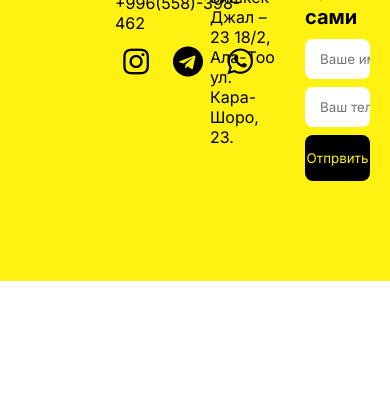
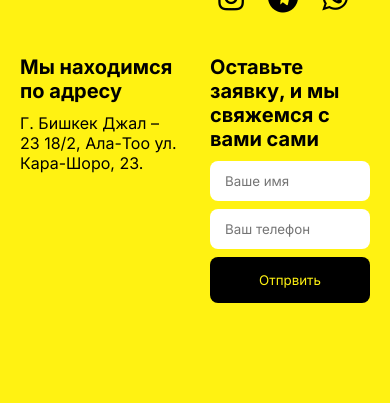
Before and after one commit to Phantather/en-course, a plain HTML site: page index.html in a window 390 px wide. Shown: the part 4324-4727 px from the top of the page. Before the commit the page ends 4605 px from the top, so only its background shows below. Drawn offline with Linux system fonts and the light colour scheme.

Commit message:
add: layout for footer

```diff
--- a/src/styles/footer.scss
+++ b/src/styles/footer.scss
@@ -6,7 +6,9 @@
   }
   &__nav {
     display: flex;
+    flex-wrap: wrap;
     column-gap: 30px;
+    row-gap: 40px;
   }
   &__card {
     width: calc(25% - 22.5px);
@@ -54,3 +56,8 @@
     font-size: 20px;
   }
 }
+@media (max-width: 676px) {
+  .footer__card {
+    width: calc(50% - 15px);
+  }
+}
```
Also changed, not shown: src/styles/style.css.
